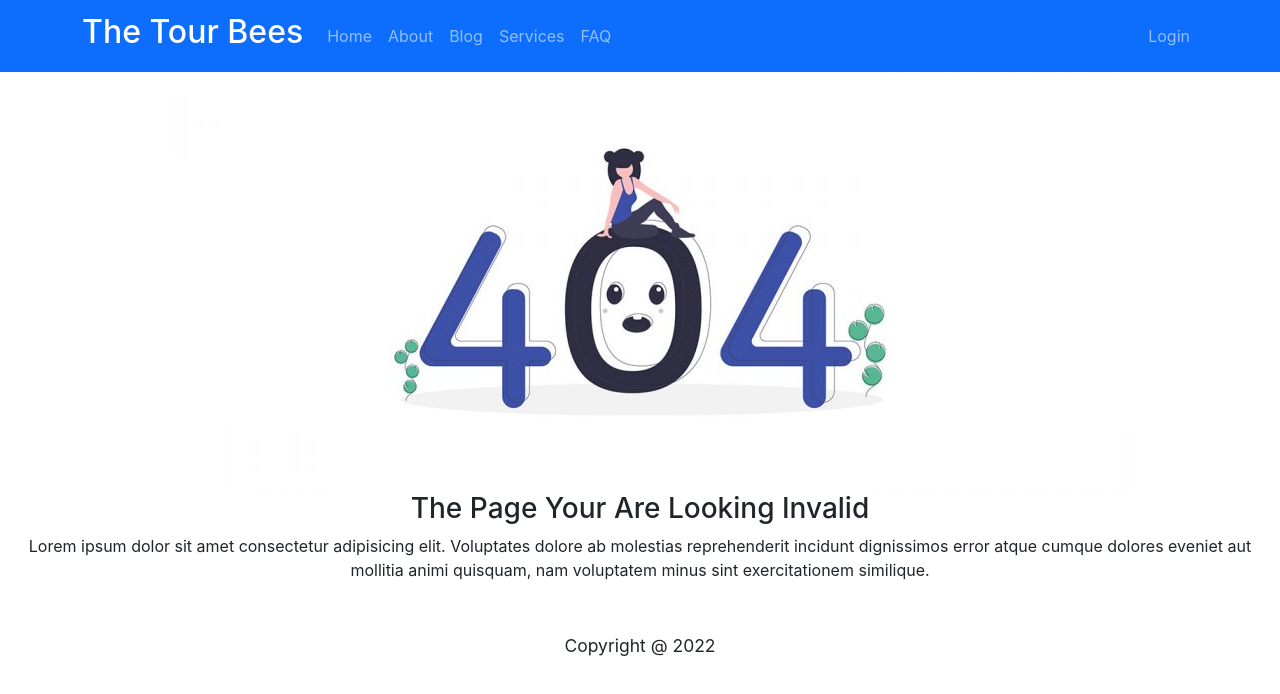
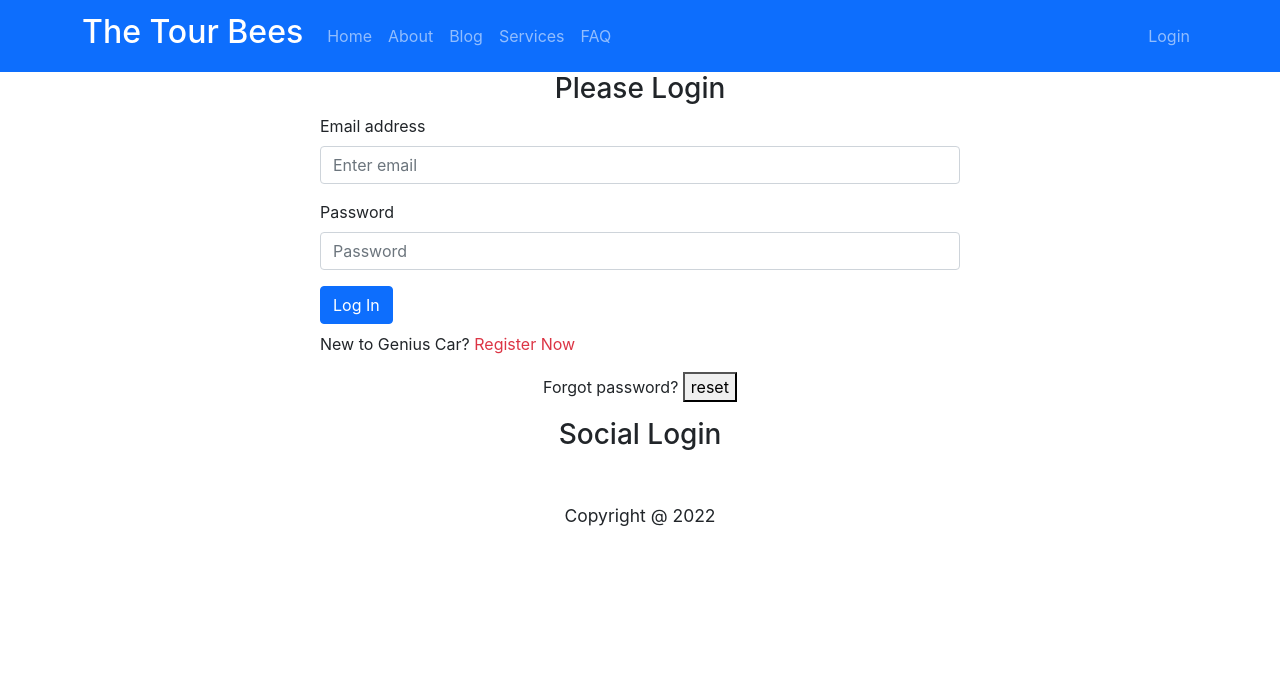
Before and after one commit to mdmehedihasan/the-tour-bees-site, a React (Create React App) app: page /login in a window 1280 px wide. Shown: the top 694 px of the page. Built offline with nearby package versions, Linux system fonts and the light colour scheme.

Commit message:
react firebase hook added

```diff
--- a/package.json
+++ b/package.json
@@ -6,9 +6,12 @@
     "@testing-library/jest-dom": "^5.16.4",
     "@testing-library/react": "^13.1.1",
     "@testing-library/user-event": "^13.5.0",
+    "bootstrap": "^5.1.3",
     "firebase": "^9.6.11",
     "react": "^18.0.0",
+    "react-bootstrap": "^2.3.0",
     "react-dom": "^18.0.0",
+    "react-firebase-hooks": "^5.0.3",
     "react-router-dom": "^6.3.0",
     "react-scripts": "5.0.1",
     "web-vitals": "^2.1.4"
--- a/src/App.js
+++ b/src/App.js
@@ -6,6 +6,8 @@ import Footer from './Shared/Footer/Footer';
 import NotFound from './Shared/NotFound/NotFound';
 import About from './Pages/About/About';
 import Blog from './Pages/Blog/Blog';
+import Login from './Pages/Login/Login/Login';
+import Register from './Pages/Login/Register/Register';
 
 function App() {
   return (
@@ -16,6 +18,8 @@ function App() {
         <Route path='/home' element={<Home></Home>}></Route>
         <Route path='/about' element={<About></About>}></Route>
         <Route path='/blog' element={<Blog></Blog>}></Route>
+        <Route path='/login' element={<Login></Login>}></Route>
+        <Route path='/register' element={<Register></Register>}></Route>
 
 
 
--- a/src/Pages/Login/Login/Login.js
+++ b/src/Pages/Login/Login/Login.js
@@ -1,10 +1,97 @@
-import React from 'react';
+import React, { useRef } from 'react';
+import { Button, Form } from 'react-bootstrap';
+import { useSendPasswordResetEmail, useSignInWithEmailAndPassword } from 'react-firebase-hooks/auth';
+import { useLocation, useNavigate } from 'react-router-dom';
+import auth from '../../../firebase.init';
+import SocialLogin from '../SocialLogin/SocialLogin';
+import { ToastContainer, toast } from 'react-toastify';
+import 'react-toastify/dist/ReactToastify.css';
+import { sendPasswordResetEmail } from 'firebase/auth';
 
 const Login = () => {
+    const emailRef = useRef('');
+    const passwordRef = useRef('');
+    const navigate = useNavigate();
+    const location = useLocation();
+
+    let from = location.state?.from?.pathname || "/";
+
+    const handleSubmit = event => {
+        event.preventDefault();
+        const email = emailRef.current.value;
+        const password = passwordRef.current.value;
+
+
+        signInWithEmailAndPassword(email, password);
+    }
+    const navigateRegister = event => {
+        navigate('/register');
+    }
+
+    const [
+        signInWithEmailAndPassword,
+        user,
+        loading,
+        error,
+    ] = useSignInWithEmailAndPassword(auth);
+
+
+    const [sendPasswordResetEmail, sending] = useSendPasswordResetEmail(auth);
+
+
+    if (user) {
+        navigate(from, { replace: true });
+    }
+
+    let errorOccur;
+
+    if (error) {
+
+        errorOccur = <div>
+            <p className='text-danger'>Error: {error?.message}</p>
+        </div>
+    }
+    const resetPassword = async () => {
+        const email = emailRef.current.value;
+        if (email) {
+            await sendPasswordResetEmail(email);
+            toast('Sent Email');
+        }
+        else {
+            toast('please enter your email');
+        }
+
+
+    }
+
+
+
     return (
-        <div>
-            <h3>Please LogIn</h3>
+        <div className='w-50 mx-auto'>
+            <h3>Please Login</h3>
+            <Form onSubmit={handleSubmit} className='text-start'>
+                <Form.Group className="mb-3" controlId="formBasicEmail">
+                    <Form.Label>Email address</Form.Label>
+                    <Form.Control ref={emailRef} type="email" placeholder="Enter email" required />
+                </Form.Group>
+
+                <Form.Group className="mb-3" controlId="formBasicPassword">
+                    <Form.Label>Password</Form.Label>
+                    <Form.Control ref={passwordRef} type="password" placeholder="Password" required />
+                </Form.Group>
+
+                <Button variant="primary" type="submit">
+                    Log In
+                </Button>
+            </Form>
+            {errorOccur}
+            <p className='text-start mt-2'>New to Genius Car? <span className='text-danger' onClick={navigateRegister} role="button" tabindex="0">Register Now</span> </p>
+
+            <p>Forgot password? <button onClick={resetPassword} className='text primary'>reset</button></p>
+            <SocialLogin></SocialLogin>
+            <ToastContainer />
         </div>
+
     );
 };
 
--- a/src/Pages/Login/Register/Register.js
+++ b/src/Pages/Login/Register/Register.js
@@ -0,0 +1,12 @@
+import React from 'react';
+
+const Register = () => {
+    return (
+        <div>
+            <h3>Please Registration</h3>
+
+        </div>
+    );
+};
+
+export default Register;
```
Also changed, not shown: 1 other file (tests, documents, lock files or other folders).
